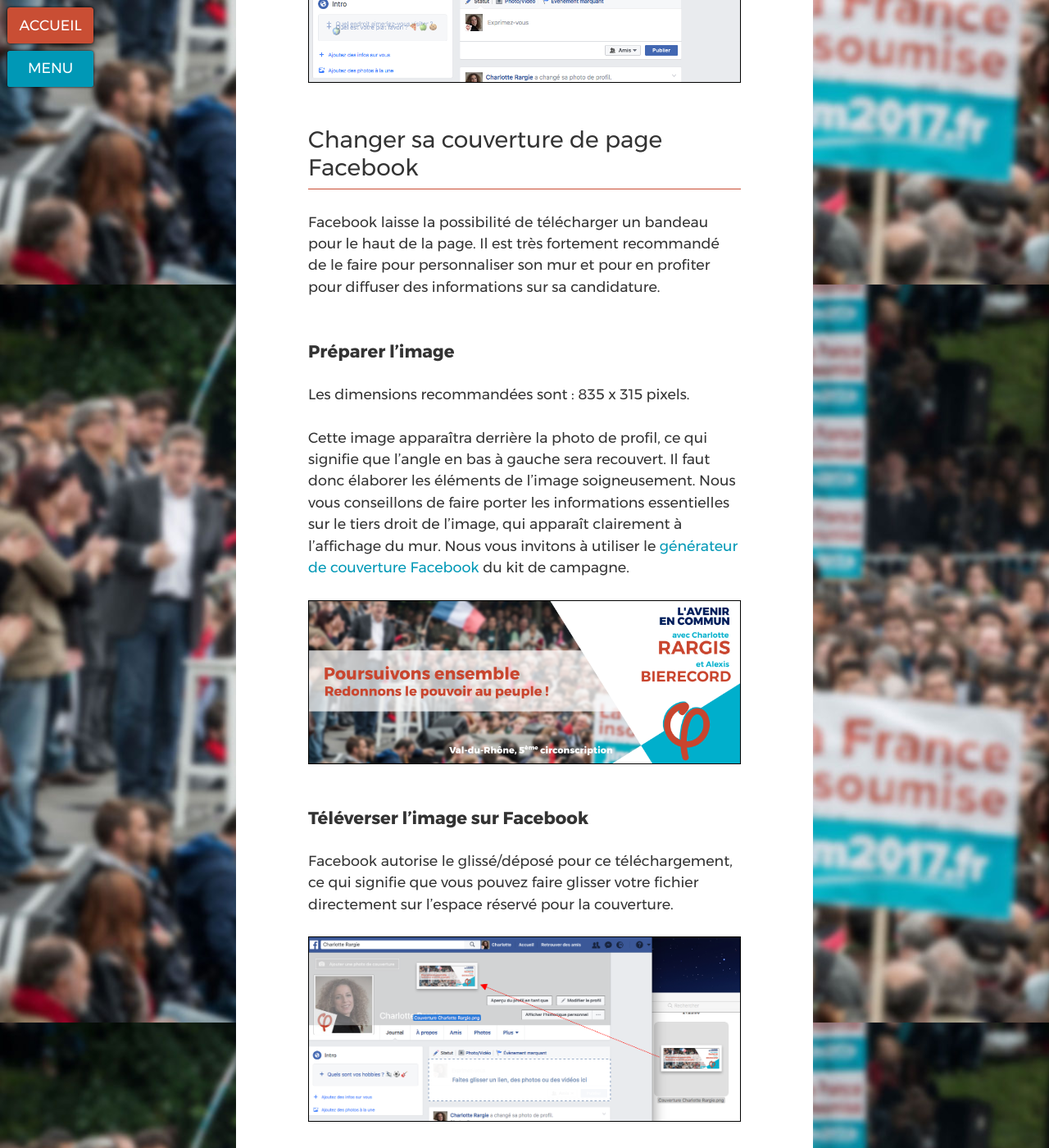
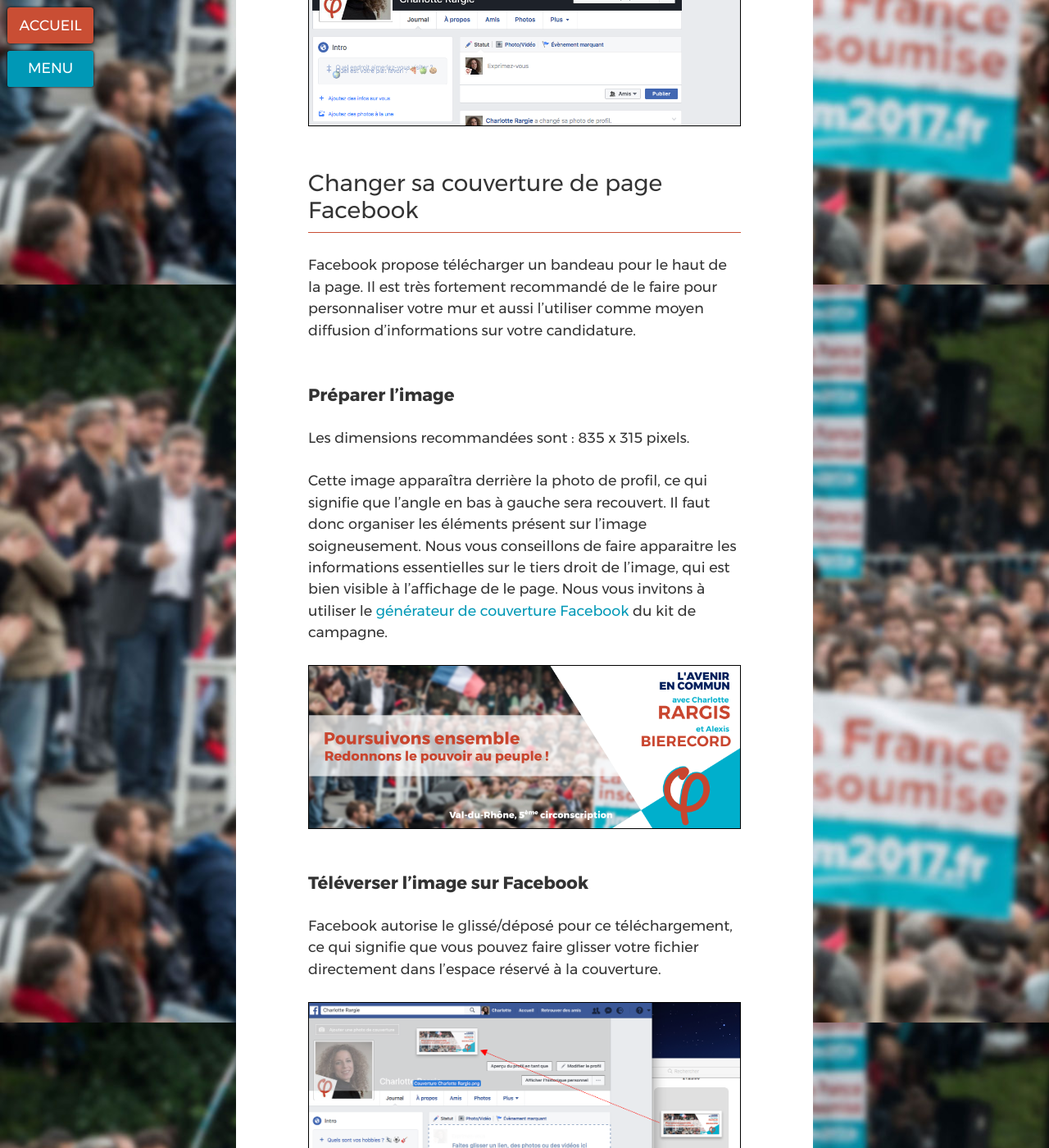
Before and after one commit to ryuran/kitcampagne.fi, a Jekyll site: the page built from _cat_reseauxsociaux/facebook-theme.md, in a window 1280 px wide and 1400 px high, scrolled down 3253 px. Shown: the whole window at 82% size. Built offline with Jekyll 4.4.1, drawn with Linux system fonts in a browser that asks for light colours; some of the changed text lies outside the part shown.

Commit message:
correction thème fb

```diff
--- a/_cat_reseauxsociaux/facebook-theme.md
+++ b/_cat_reseauxsociaux/facebook-theme.md
@@ -17,26 +17,26 @@
 
 Les dimensions optimales pour une photo de profil sont : 512 x 512 pixels. Avant de la télécharger sur votre page Facebook, il est conseillé de la recadrer à la bonne dimension. Pour cela, vous pouvez utiliser un service en ligne comme [iloveimg.com](http://www.iloveimg.com/fr/recadrer-image).
 
-Une fois recadrée, ajoutez le symbole Phi sur votre avatar en utilisant [l’outil de génération de photo de profil de ce kit de campagne](/reseauxsociaux/generer-photo-profil/)
+Une fois recadrée, il vous faudra ajouter le symbole Phi sur votre avatar en utilisant [l’outil de génération de photo de profil de ce kit de campagne](/reseauxsociaux/generer-photo-profil/)
 
 ![Exemple de photo de profil](/assets/images/screenshots/profil-rargis.png)
 
 ### Téléverser sa photo sur Facebook
 
-À l’ouverture de Facebook, vous voyez votre mur avec les articles sélectionnés pour vous par Facebook. Nous allons afficher la page du compte en cliquant sur le nom dans le bandeau bleu en haut.
+À l’ouverture de Facebook, vous allez avoir directement accès à votre mur avec les articles sélectionnés pour vous par Facebook. Vous allez ensuite accèder à votre page pour les législatives relié à votre compte en cliquant sur votre nom dans le bandeau bleu en haut de la page.
 
 ![Changer sa photo de profil - Etape 1](/assets/images/screenshots/facebook-addphoto1.jpg)
 
-Une fois sur la page du compte, cliquez sur « Ajouter une photo ».
+Une fois sur votre page Facebook, cliquez sur « Ajouter une photo ».
 
 ![Changer sa photo de profil - Etape 2](/assets/images/screenshots/facebook-addphoto2.jpg)
 
-Dans le dialogue qui s’ouvre ensuite, cliquez sur « Importer une photo ». Choisissez votre photo recadrée avec le symbole Phi sur votre ordinateur pour la téléverser vers Facebook.
+Dans la fenètre qui s’ouvre ensuite, cliquez sur « Importer une photo ». Choisissez votre photo recadrée avec le symbole Phi sur votre ordinateur pour la téléverser vers Facebook.
 
 ![Changer sa photo de profil - Etape 3](/assets/images/screenshots/facebook-addphoto3.png)
 
-Facebook vous propose de recadrer votre photo de profil. Si vous avez suivi les recommandations de taille, vous n’avez rien à faire. Sinon, ajustez avec le curseur en bas de l'écran.
-Cliquez sur « Enregistrer ».
+Facebook va vous proposer de recadrer votre photo de profil. Si vous avez suivi les recommandations de taille abordées précédement, vous n’avez rien à faire. Sinon, vous pouvez ajuster votre photo avec le curseur qui se trouve en dessous.
+Ensuite, cliquez sur « Enregistrer ».
 
 ![Changer sa photo de profil - Etape 4](/assets/images/screenshots/facebook-addphoto4.png)
 
@@ -46,24 +46,24 @@
 
 ## Changer sa couverture de page Facebook
 
-Facebook laisse la possibilité de télécharger un bandeau pour le haut de la page. Il est très fortement recommandé de le faire pour personnaliser son mur et pour en profiter pour diffuser des informations sur sa candidature.
+Facebook propose télécharger un bandeau pour le haut de la page. Il est très fortement recommandé de le faire pour personnaliser votre mur et aussi l'utiliser comme moyen diffusion d'informations sur votre candidature.
 
 ### Préparer l’image
 
 Les dimensions recommandées sont : 835 x 315 pixels.
 
-Cette image apparaîtra derrière la photo de profil, ce qui signifie que l’angle en bas à gauche sera recouvert. Il faut donc élaborer les éléments de l’image soigneusement. Nous vous conseillons de faire porter les informations essentielles sur le tiers droit de l’image, qui apparaît clairement à l’affichage du mur.
+Cette image apparaîtra derrière la photo de profil, ce qui signifie que l’angle en bas à gauche sera recouvert. Il faut donc organiser les éléments présent sur l’image soigneusement. Nous vous conseillons de faire apparaitre les informations essentielles sur le tiers droit de l’image, qui est bien visible à l’affichage de le page.
 Nous vous invitons à utiliser le [générateur de couverture Facebook](/reseauxsociaux/generer-cover-facebook/) du kit de campagne.
 
 ![Exemple de photo de couverture pour Facebook](/assets/images/screenshots/facebook-cover.png)
 
 ### Téléverser l’image sur Facebook
 
-Facebook autorise le glissé/déposé pour ce téléchargement, ce qui signifie que vous pouvez faire glisser votre fichier directement sur l’espace réservé pour la couverture.
+Facebook autorise le glissé/déposé pour ce téléchargement, ce qui signifie que vous pouvez faire glisser votre fichier directement dans l’espace réservé à la couverture.
 
 ![Changer sa photo de couverture Facebook - Etape 1](/assets/images/screenshots/facebook-addcover1.png)
 
-Autre méthode : Vous pouvez cliquer sur « Ajouter une photo de couverture » puis sur « Importer un fichier… ». Vous choisissez ensuite votre fichier de couverture sur votre ordinateur pour le téléverser vers Facebook.
+Autre méthode : Il est possible cliquer sur « Ajouter une photo de couverture » puis sur « Importer un fichier… ». Il faut ensuite choisir votre fichier de couverture dans le fichiers de votre ordinateur pour le téléverser vers Facebook.
 
 Facebook vous montre ensuite un aperçu de la couverture en place. Vous pouvez faire glisser l’image pour l’ajuster mais si vous avez respecté les recommandations de taille, vous n’avez pas besoin d’y toucher. Cliquez enfin sur « Enregistrer les modifications ».
 
```
